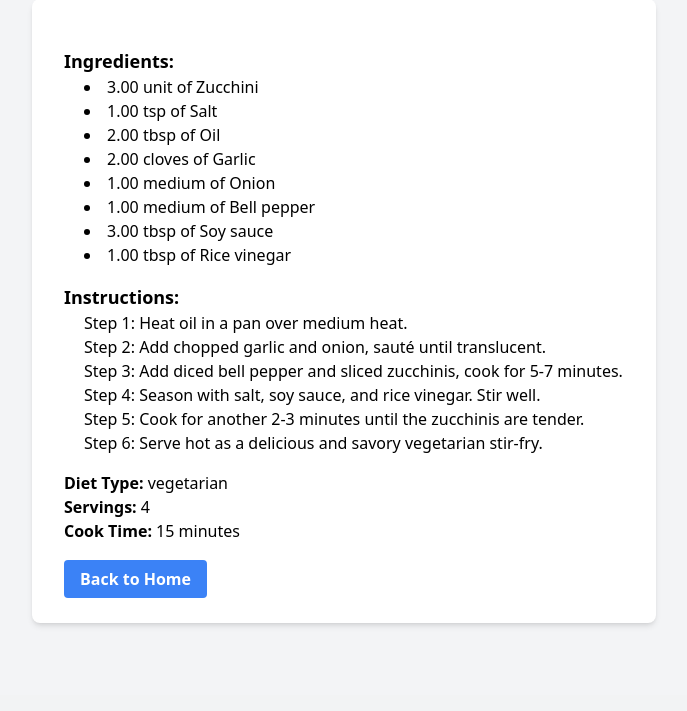
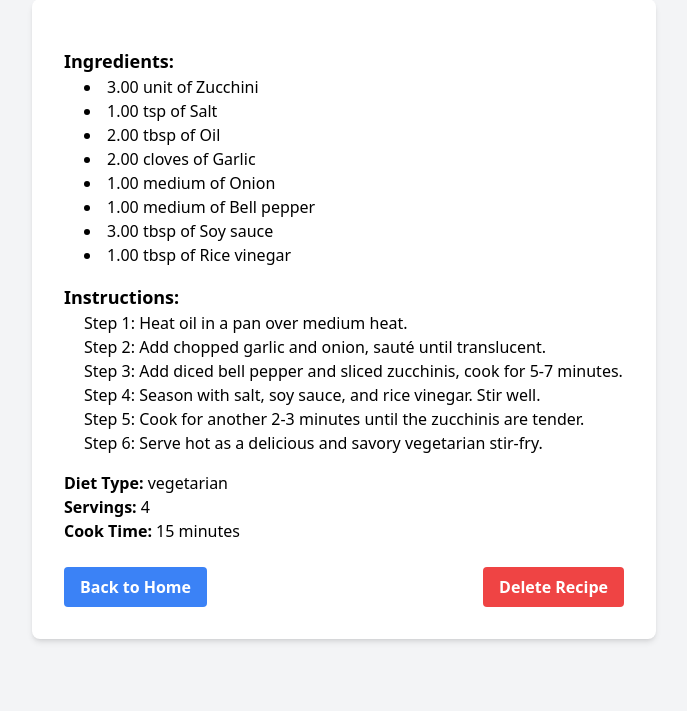
Before and after one commit to loki1001/MealMate, a Django app: page /recipe/5/ in a window 1280 px wide. Shown: the part 173-884 px from the top of the page, without its empty margins (296-983 px from the left). Before the commit the page ends 799 px from the top, so only its background shows below. Run offline with Django 4.2, Linux system fonts and the light colour scheme; a user stored in the database is signed in; data comes from the database, SQL or seed files in the repository; both versions use the stored data as it was after the commit; some libraries are stand-ins or nearby versions.

Commit message:
Added delete button to recipe detail

```diff
--- a/recipes/templates/recipes/recipe_detail.html
+++ b/recipes/templates/recipes/recipe_detail.html
@@ -23,10 +23,18 @@
             <p><strong>Cook Time:</strong> {{ recipe.cook_time }}</p>
         </div>
 
-        <div class="mt-6">
+        <div class="mt-6 flex justify-between items-center">
             <a href="{% url 'home' %}" class="bg-blue-500 hover:bg-blue-700 text-white font-bold py-2 px-4 rounded focus:outline-none focus:shadow-outline">
                 Back to Home
             </a>
+
+            <!-- Delete Recipe Form -->
+            <form action="{% url 'delete_recipe' recipe.id %}" method="POST" onsubmit="return confirm('Are you sure you want to delete this recipe?');">
+                {% csrf_token %}
+                <button type="submit" class="bg-red-500 hover:bg-red-700 text-white font-bold py-2 px-4 rounded focus:outline-none focus:shadow-outline">
+                    Delete Recipe
+                </button>
+            </form>
         </div>
     </div>
 </div>
```
Also changed, not shown: db.sqlite3.
